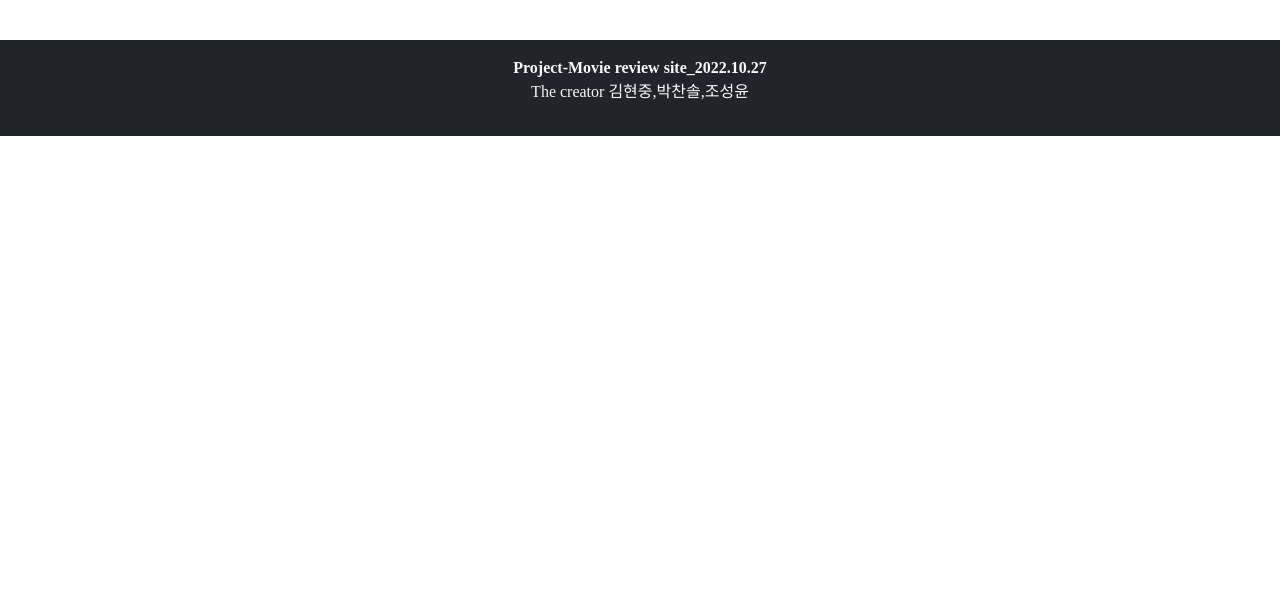
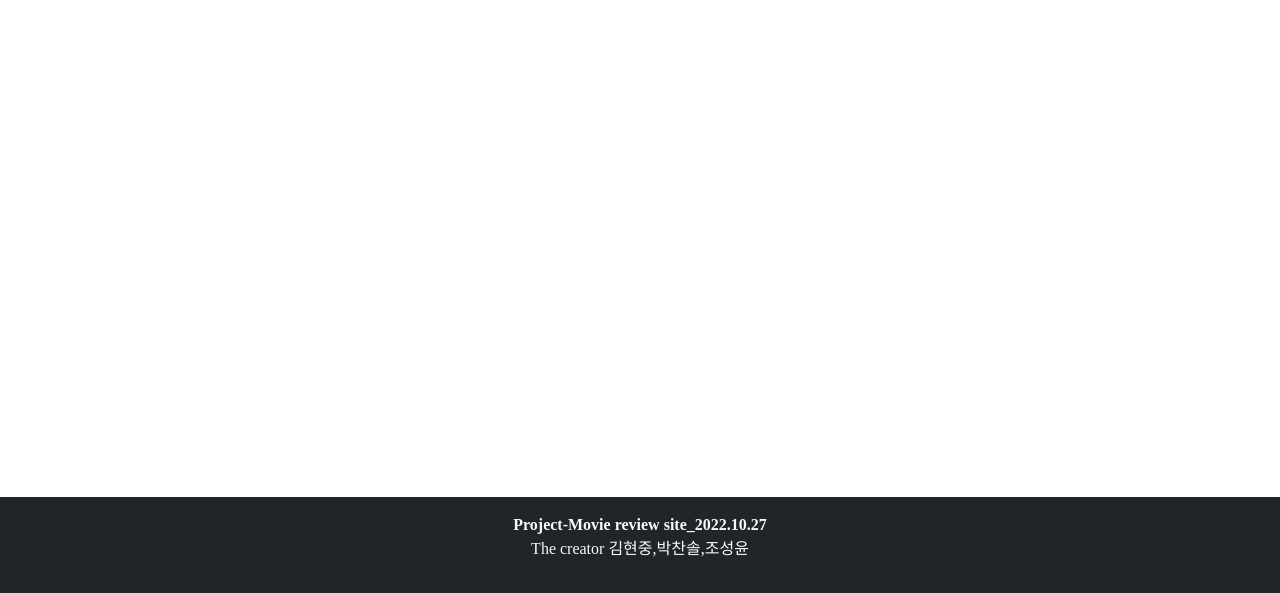
Before and after one commit to cksthf3211/Django-PJT-05, a Django app: page /accounts/ in a window 1280 px wide. Shown: the part 207-800 px from the top of the page. Run offline with Django 3.2, Linux system fonts and the light colour scheme; some libraries are stand-ins or nearby versions.

Commit message:
base_footer_space_fix

```diff
--- a/templates/base.html
+++ b/templates/base.html
@@ -60,7 +60,8 @@
     {% block content %}
 
     {% endblock content %}
-    <footer class="footer text-center py-3 position-sticky bottom-0 bg-dark" style="width: 100%">
+    <div class="container" style="height:100px"></div>
+    <footer class="footer text-center py-3 position-fixed bottom-0 bg-dark" style="width: 100%">
         <p class="text-light"><b>Project-Movie review site_2022.10.27</b><br>The creator 김현중,박찬솔,조성윤</p>
     </footer>
     <script src="https://cdn.jsdelivr.net/npm/bootstrap@5.2.2/dist/js/bootstrap.bundle.min.js" integrity="sha384-OERcA2EqjJCMA+/3y+gxIOqMEjwtxJY7qPCqsdltbNJuaOe923+mo//f6V8Qbsw3" crossorigin="anonymous"></script>
```
Also changed, not shown: images/images/춘식이_1uoV14s.jpg (added), images/thumbnail/춘식이_haD2K64.jpg (added).
